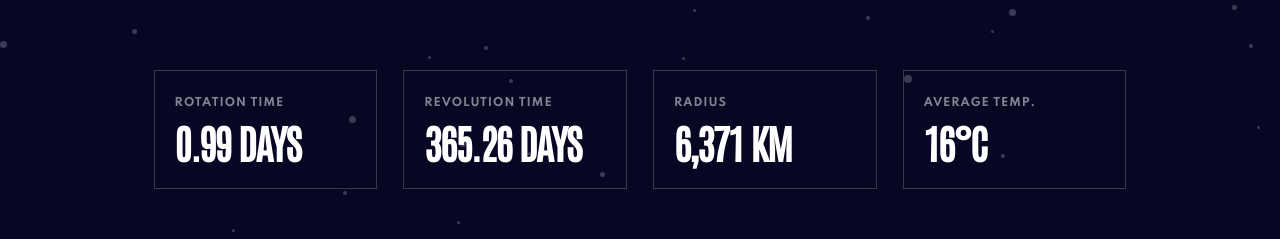
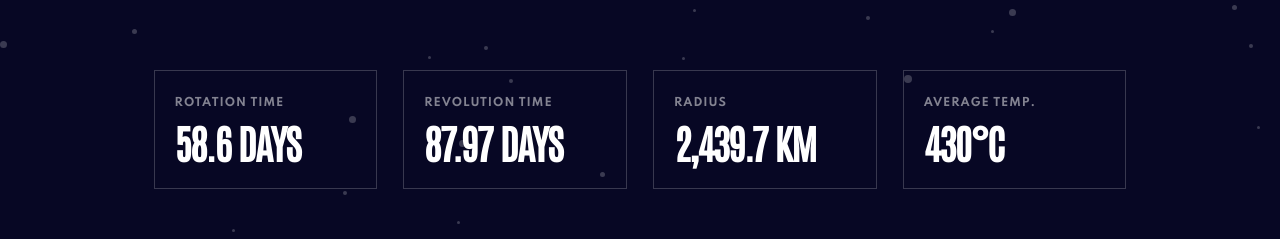
Before and after one commit to rparias/planets-fact-site, a React (Create React App) app: page / in a window 1280 px wide. Shown: the part 516-755 px from the top of the page. Built offline with nearby package versions, Linux system fonts and the light colour scheme.

Commit message:
Refactors app.js to encanpsulate planet facts

```diff
--- a/src/App.js
+++ b/src/App.js
@@ -2,43 +2,11 @@ import React from 'react'
 import Menubar from './components/shared/Menubar'
 import PlanetImage from './components/PlanetImage'
 import PlanetDescription from './components/PlanetDescription'
-import PlanetFact from './components/PlanetFact'
+import PlanetFacts from './components/PlanetFacts/PlanetFacts'
 import GlobalStyle from './globalStyles'
-import { MainContainer, FactsContainer, FooterContainer } from './styles'
+import { MainContainer, FooterContainer } from './styles'
 
 function App() {
-  const planet = {
-    name: 'Mercury',
-    overview: {
-      content:
-        "Mercury is the smallest planet in the Solar System and the closest to the Sun. Its orbit around the Sun takes 87.97 Earth days, the shortest of all the Sun's planets. Mercury is one of four terrestrial planets in the Solar System, and is a rocky body like Earth.",
-      source: 'https://en.wikipedia.org/wiki/Mercury_(planet)'
-    },
-    images: {
-      planet: '/assets/planet-mercury.svg'
-    },
-    rotation: '0.99 Days',
-    revolution: '365.26 Days',
-    radius: '6,371 KM',
-    temperature: '16°c'
-  }
-
-  const {
-    name,
-    images: { planet: source },
-    rotation,
-    revolution,
-    radius,
-    temperature
-  } = planet
-
-  const facts = [
-    { property: 'Rotation time', value: rotation },
-    { property: 'Revolution Time', value: revolution },
-    { property: 'Radius', value: radius },
-    { property: 'Average temp.', value: temperature }
-  ]
-
   return (
     <>
       <GlobalStyle />
@@ -46,11 +14,7 @@ function App() {
       <MainContainer>
         <PlanetImage />
         <PlanetDescription />
-        <FactsContainer>
-          {facts.map((fact, index) => (
-            <PlanetFact key={index} {...fact} />
-          ))}
-        </FactsContainer>
+        <PlanetFacts />
       </MainContainer>
       <FooterContainer>Made by Ronald Arias</FooterContainer>
     </>
--- /dev/null
+++ b/src/components/PlanetFacts/PlanetFacts.js
@@ -0,0 +1,27 @@
+import React from 'react'
+import { FactsContainer } from './style'
+import { PlanetContext } from '../../context/context'
+import PlanetFact from '../PlanetFact'
+
+const PlanetFacts = () => {
+  const { currentPlanet } = React.useContext(PlanetContext)
+
+  const { rotation, revolution, radius, temperature } = currentPlanet
+
+  const facts = [
+    { property: 'Rotation time', value: rotation },
+    { property: 'Revolution Time', value: revolution },
+    { property: 'Radius', value: radius },
+    { property: 'Average temp.', value: temperature }
+  ]
+
+  return (
+    <FactsContainer>
+      {facts.map((fact, index) => (
+        <PlanetFact key={index} {...fact} />
+      ))}
+    </FactsContainer>
+  )
+}
+
+export default PlanetFacts
--- /dev/null
+++ b/src/components/PlanetFacts/index.js
@@ -0,0 +1 @@
+export { default } from './PlanetFacts'
--- /dev/null
+++ b/src/components/PlanetFacts/style.js
@@ -0,0 +1,18 @@
+import styled from 'styled-components'
+
+const FactsContainer = styled.article`
+  display: flex;
+  width: 100%;
+  margin-top: 80px;
+  justify-content: space-between;
+
+  @media only screen and (max-width: 1023px) {
+    margin-top: 30px;
+  }
+
+  @media only screen and (max-width: 767px) {
+    flex-direction: column;
+  }
+`
+
+export { FactsContainer }
--- a/src/components/PlanetImage/PlanetImage.js
+++ b/src/components/PlanetImage/PlanetImage.js
@@ -1,5 +1,4 @@
 import React from 'react'
-import PropTypes from 'prop-types'
 import PlanetImageContainer from './styles'
 import { PlanetContext } from '../../context/context'
 
--- a/src/context/context.js
+++ b/src/context/context.js
@@ -1,4 +1,4 @@
-import React, { useState, useEffect } from 'react'
+import React, { useState } from 'react'
 import PropTypes from 'prop-types'
 import planetData from './data'
 
--- a/src/styles.js
+++ b/src/styles.js
@@ -38,21 +38,6 @@ const MainContainer = styled.main`
   }
 `
 
-const FactsContainer = styled.article`
-  display: flex;
-  width: 100%;
-  margin-top: 80px;
-  justify-content: space-between;
-
-  @media only screen and (max-width: 1023px) {
-    margin-top: 30px;
-  }
-
-  @media only screen and (max-width: 767px) {
-    flex-direction: column;
-  }
-`
-
 const FooterContainer = styled.footer`
   text-align: center;
   color: ${COLORS.lightGray};
@@ -61,4 +46,4 @@ const FooterContainer = styled.footer`
   }
 `
 
-export { MainContainer, FactsContainer, FooterContainer }
+export { MainContainer, FooterContainer }
```
